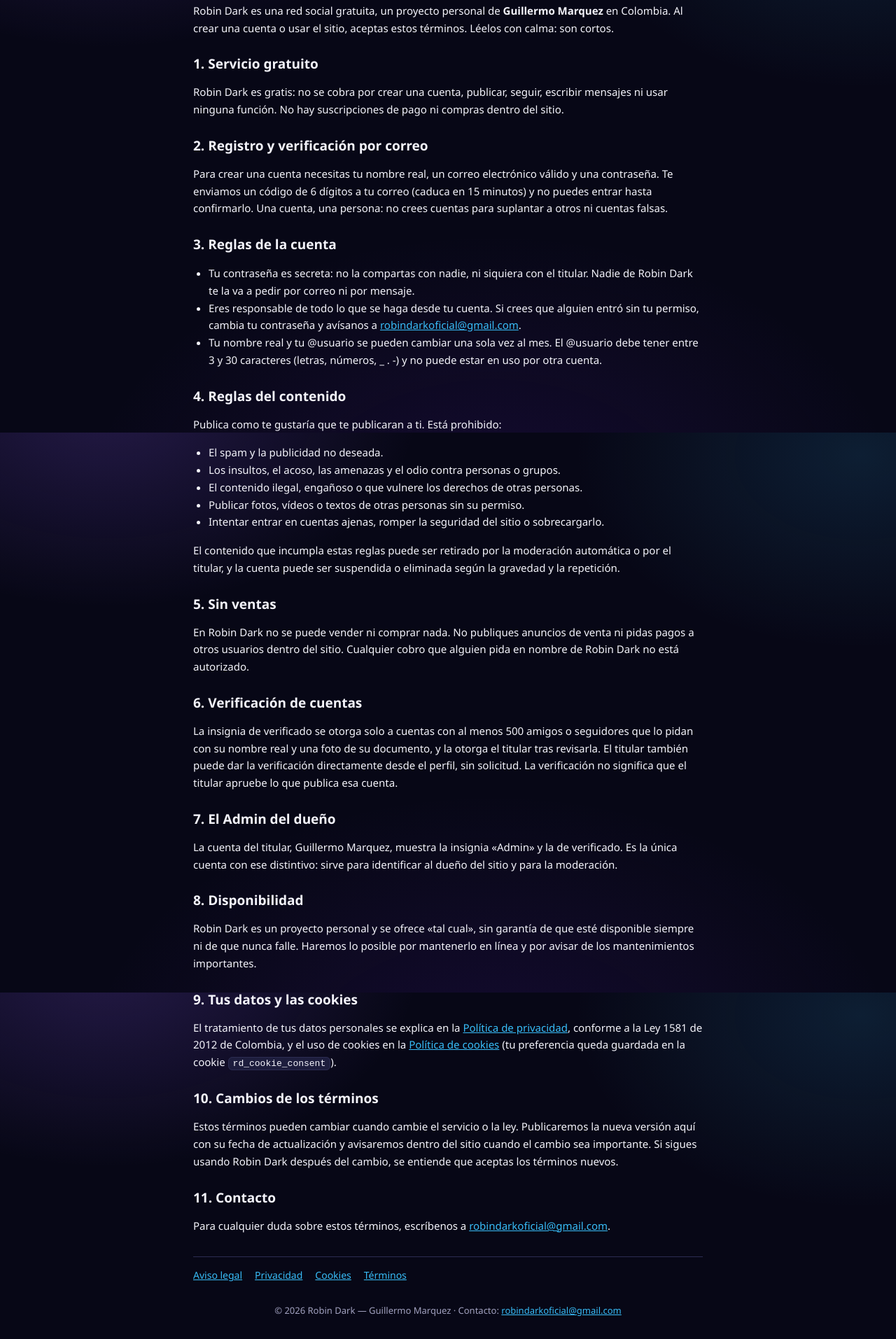
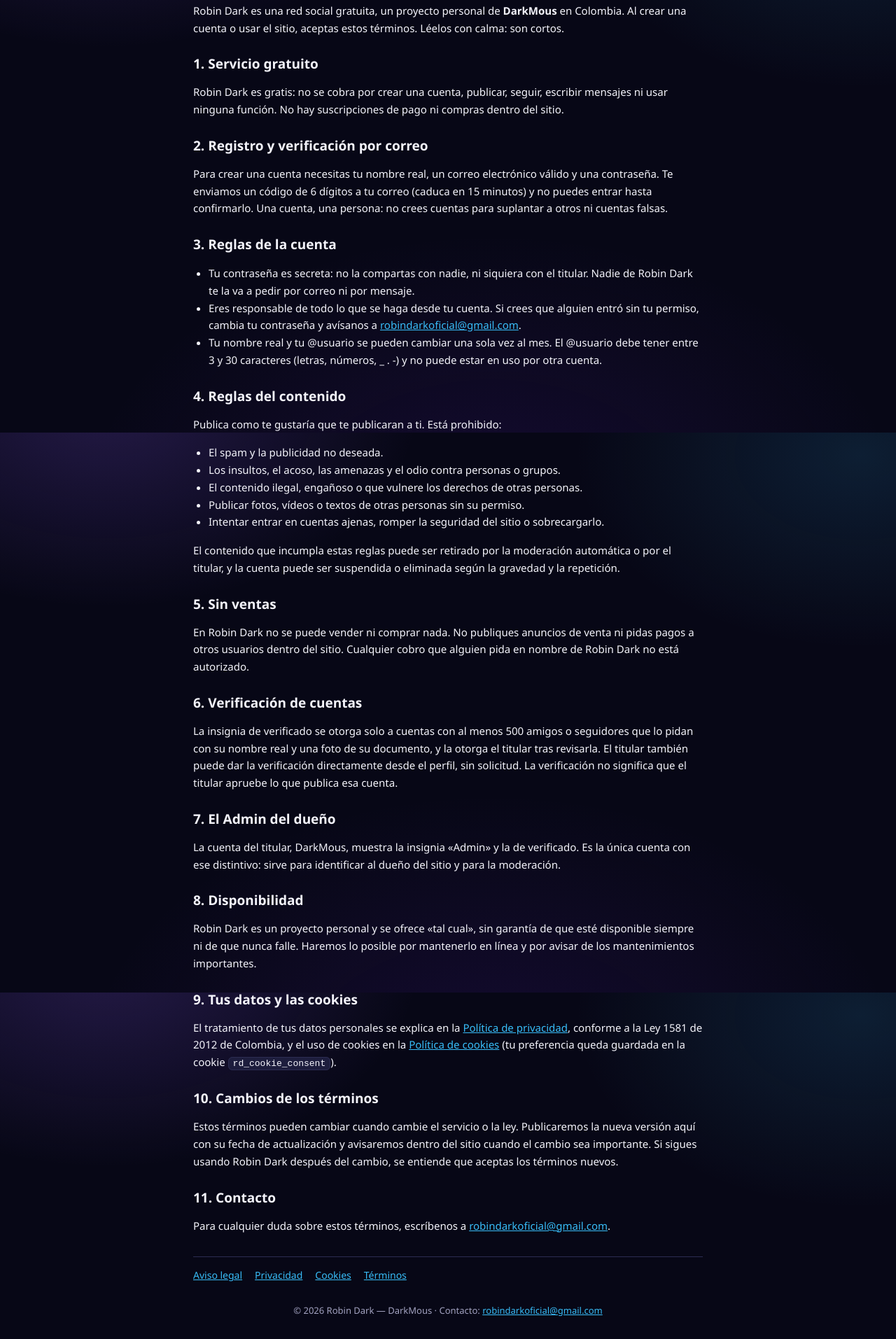
Before and after one commit to guillermrqz45k-cell/robin-dark, a website: page public/legal/terminos.html in a window 1280 px wide. Shown: the part 182-2095 px from the top of the page at 70% size. Drawn offline with Linux system fonts and the light colour scheme.

Commit message:
Creador DarkMous: nombre oculto en los anuncios

```diff
--- a/public/legal/terminos.html
+++ b/public/legal/terminos.html
@@ -21,7 +21,7 @@
 <main class="legal-page">
   <h1>Términos de uso</h1>
   <p class="muted small">Última actualización: 20 de noviembre de 2026</p>
-  <p>Robin Dark es una red social gratuita, un proyecto personal de <strong>Guillermo Marquez</strong> en Colombia. Al crear una cuenta o usar el sitio, aceptas estos términos. Léelos con calma: son cortos.</p>
+  <p>Robin Dark es una red social gratuita, un proyecto personal de <strong>DarkMous</strong> en Colombia. Al crear una cuenta o usar el sitio, aceptas estos términos. Léelos con calma: son cortos.</p>
 
   <h2>1. Servicio gratuito</h2>
   <p>Robin Dark es gratis: no se cobra por crear una cuenta, publicar, seguir, escribir mensajes ni usar ninguna función. No hay suscripciones de pago ni compras dentro del sitio.</p>
@@ -54,7 +54,7 @@
   <p>La insignia de verificado se otorga solo a cuentas con al menos 500 amigos o seguidores que lo pidan con su nombre real y una foto de su documento, y la otorga el titular tras revisarla. El titular también puede dar la verificación directamente desde el perfil, sin solicitud. La verificación no significa que el titular apruebe lo que publica esa cuenta.</p>
 
   <h2>7. El Admin del dueño</h2>
-  <p>La cuenta del titular, Guillermo Marquez, muestra la insignia «Admin» y la de verificado. Es la única cuenta con ese distintivo: sirve para identificar al dueño del sitio y para la moderación.</p>
+  <p>La cuenta del titular, DarkMous, muestra la insignia «Admin» y la de verificado. Es la única cuenta con ese distintivo: sirve para identificar al dueño del sitio y para la moderación.</p>
 
   <h2>8. Disponibilidad</h2>
   <p>Robin Dark es un proyecto personal y se ofrece «tal cual», sin garantía de que esté disponible siempre ni de que nunca falle. Haremos lo posible por mantenerlo en línea y por avisar de los mantenimientos importantes.</p>
@@ -76,7 +76,7 @@
   </nav>
 </main>
 <footer class="legal-foot">
-  <p class="muted small">© 2026 Robin Dark — Guillermo Marquez · Contacto: <a href="mailto:robindarkoficial@gmail.com">robindarkoficial@gmail.com</a></p>
+  <p class="muted small">© 2026 Robin Dark — DarkMous · Contacto: <a href="mailto:robindarkoficial@gmail.com">robindarkoficial@gmail.com</a></p>
 </footer>
 </div>
 </body>
```
Also changed, not shown: public/legal/aviso-legal.html (+2 -2 lines), public/legal/cookies.html (+2 -2 lines), public/legal/privacidad.html (+3 -3 lines).
